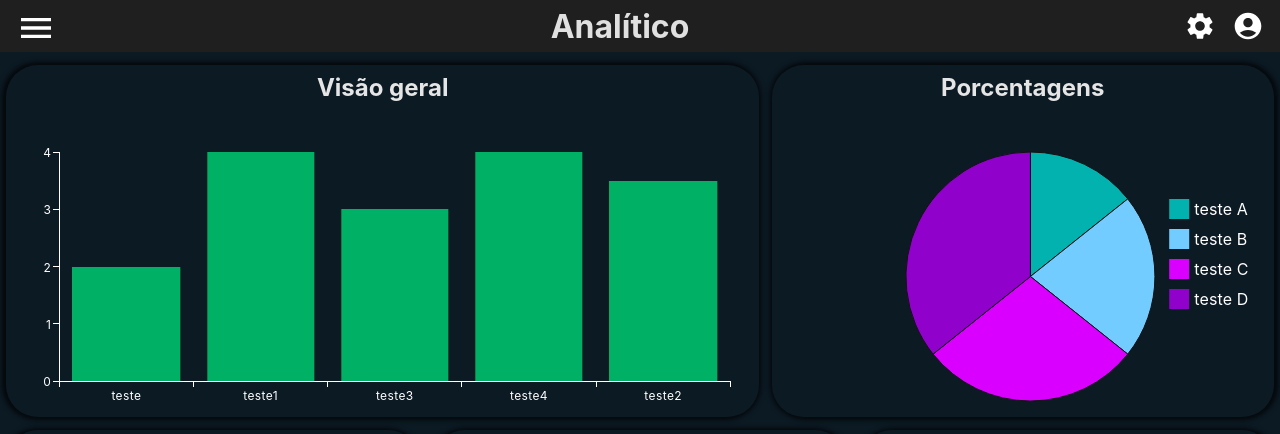
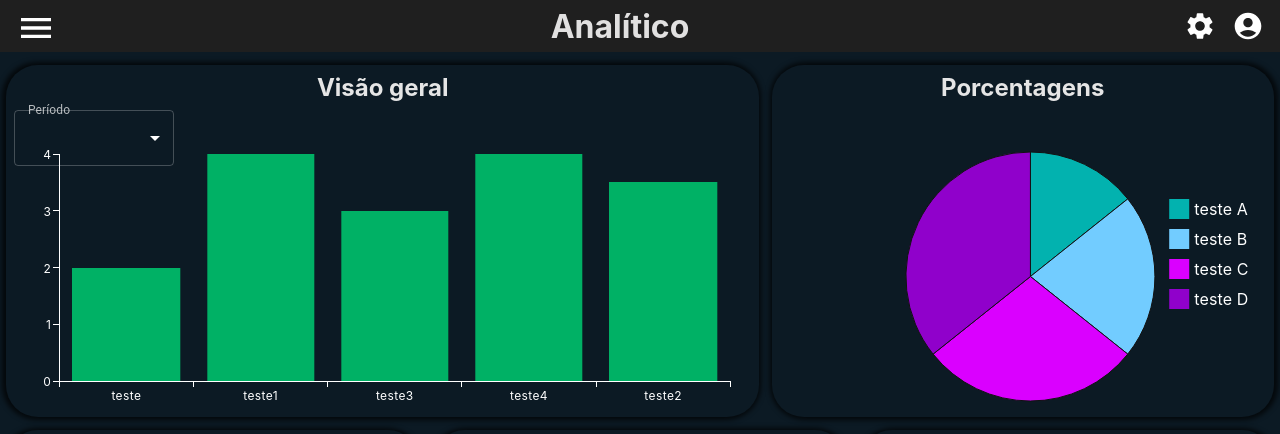
Before and after one commit to gahh2001/financeiro-web, a React (Create React App) app: page /analitico in a window 1280 px wide. Shown: the top 434 px of the page. Built offline with nearby package versions, Linux system fonts and the light colour scheme.

Commit message:
adiciona graficos analiticos

```diff
--- a/src/componentes/analitico/categoriasVisaoGeral/CategoriasVisaoGeral.scss
+++ b/src/componentes/analitico/categoriasVisaoGeral/CategoriasVisaoGeral.scss
@@ -17,11 +17,17 @@
 		font-size: 3vh;
 		text-align: center;
 		color: $color-in-linhas;
+		margin-bottom: 1vh;
+	}
+
+	.filter {
+		height: 3vh;
+		display: flex;
 	}
 
 	.grafic {
 		width: 100%;
-		height: 38vh;
+		height: 34vh;
 		display: flex;
 	}
 }
--- a/src/componentes/analitico/categoriasVisaoGeral/CategoriasVisaoGeral.tsx
+++ b/src/componentes/analitico/categoriasVisaoGeral/CategoriasVisaoGeral.tsx
@@ -1,3 +1,4 @@
+import { FormControl, InputLabel, MenuItem, Select, SelectChangeEvent } from '@mui/material';
 import { BarChart } from '@mui/x-charts/BarChart';
 import { FC, useState } from 'react';
 import '../../../paginas/analitico/Analitico.scss';
@@ -6,11 +7,41 @@ import './CategoriasVisaoGeral.scss';
 const CategoriasVisaoGeral: FC = () => {
 	const [nomeCategorias, setNomeCategorias] = useState<string[]>(["teste", "teste1", "teste3", "teste4", "teste2"]);
 	const [somaCategorias, setSomaCategorias] = useState<number[]>([2, 4, 3, 4, 3.5]);
+	const [periodo, setPeriodo] = useState("Mês");
+
+	const handleChangePeriodo = (event: SelectChangeEvent) => {
+		const newValue = event.target.value;
+		setPeriodo(typeof newValue === 'string' ? newValue : "");
+	};
 
 	return (
 		<div className='card-visao-geral'>
 			<div className="titulo">
 				Visão geral
+			</div>
+			<div className="filter">
+				<FormControl
+					sx={{ width: "20vh", height: "4%" }}
+				>
+					<InputLabel
+						id="demo-simple-select-helper-label"
+					>
+						Período
+					</InputLabel>
+					<Select
+						id="select-periodo"
+						value={periodo}
+						onChange={handleChangePeriodo}
+						required={true}
+					>
+						<MenuItem
+							key={"mes"}
+							value="MES"
+						>
+							Mês
+						</MenuItem>
+					</Select>
+				</FormControl>
 			</div>
 			<div className='grafic'>
 				<BarChart
@@ -30,7 +61,7 @@ const CategoriasVisaoGeral: FC = () => {
 					margin={{
 						left: 45,
 						right: 20,
-						top: 50,
+						top: 20,
 						bottom: 25,
 					}}
 				/>
```
